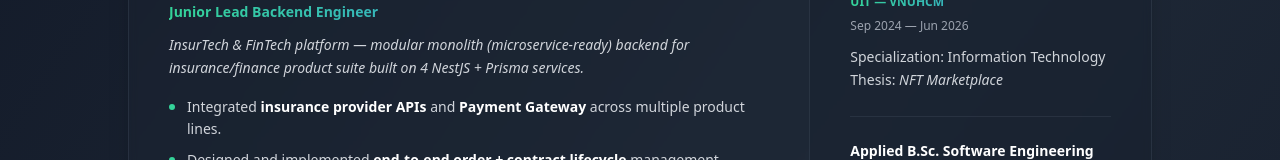
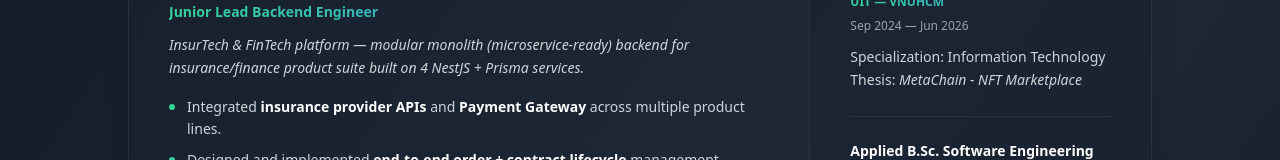
Before and after one commit to EdwardLTC/profile, a Next.js app: page /resume in a window 1280 px wide. Shown: the part 500-660 px from the top of the page. Built offline with nearby package versions, Linux system fonts and the light colour scheme.

Commit message:
Refactor project entries: update FISSolution and NFT Marketplace details, enhance project structure with role, problem, highlights, and impact fields

```diff
--- a/src/app/sections/resume.tsx
+++ b/src/app/sections/resume.tsx
@@ -371,7 +371,7 @@ const Resume: React.FC = () => {
                         <>
                           Specialization: Information Technology
                           <br />
-                          Thesis: <em>NFT Marketplace</em>
+                          Thesis: <em>MetaChain - NFT Marketplace</em>
                         </>
                       ),
                     },
```
